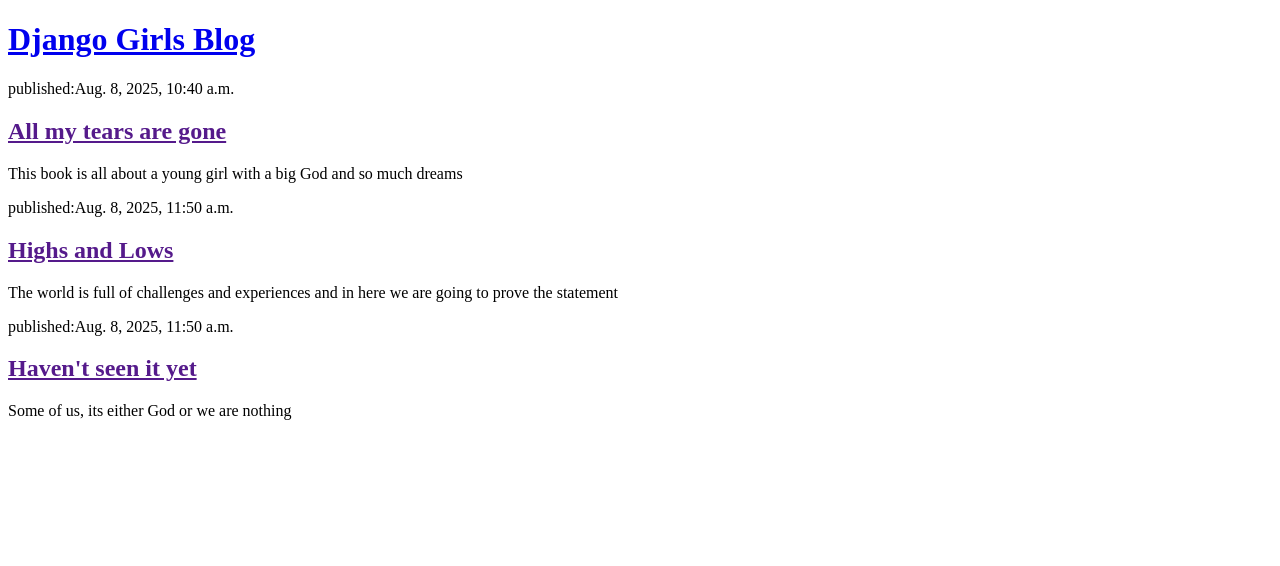
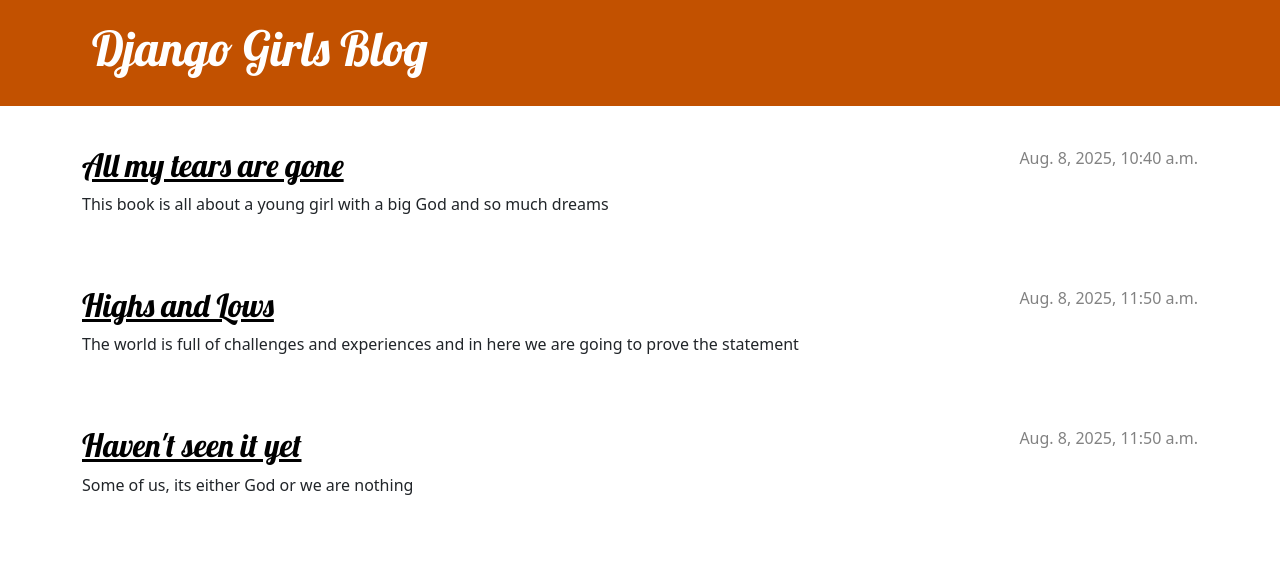
Before and after one commit to tina-codertz/django_blog, a Django app: page / in a window 1280 px wide. Shown: the top 566 px of the page. Run offline with Django 5.2, Linux system fonts and the light colour scheme; data comes from the database, SQL or seed files in the repository.

Commit message:
added view and template for detailed blog posts as well as a css for the site

```diff
--- /dev/null
+++ b/blog/static/css/blog.css
@@ -0,0 +1,71 @@
+.page-header {
+    background-color: #C25100;
+    margin-top: 0;
+    margin-bottom: 40px;
+    padding: 20px 20px 20px 40px;
+}
+
+.page-header h1,
+.page-header h1 a,
+.page-header h1 a:visited,
+.page-header h1 a:active {
+    color: #ffffff;
+    font-size: 36pt;
+    text-decoration: none;
+}
+
+h1,
+h2,
+h3,
+h4 {
+    font-family: 'Lobster', cursive;
+}
+
+.date {
+    color: #828282;
+}
+
+.save {
+    float: right;
+}
+
+.post-form textarea,
+.post-form input {
+    width: 100%;
+}
+
+.top-menu,
+.top-menu:hover,
+.top-menu:visited {
+    color: #ffffff;
+    float: right;
+    font-size: 26pt;
+    margin-right: 20px;
+}
+
+.post {
+    margin-bottom: 70px;
+}
+
+.post h2 a,
+.post h2 a:visited {
+    color: #000000;
+}
+
+.post > .date,
+.post > .actions {
+    float: right;
+}
+
+.btn-secondary,
+.btn-secondary:visited {
+    color: #C25100;
+    background: none;
+    border-color: #C25100;
+    margin-left: 15px;
+}
+
+.btn-secondary:hover {
+    color: #FFFFFF;
+    background-color: #C25100;
+}
--- /dev/null
+++ b/blog/templates/blog/base.html
@@ -0,0 +1,25 @@
+{% load static %}
+<!DOCTYPE html>
+<html>
+    <head>
+        <title>Django Girls blog</title>
+        <link rel="stylesheet" href="https://cdn.jsdelivr.net/npm/bootstrap@5.3.3/dist/css/bootstrap.min.css" integrity="sha384-QWTKZyjpPEjISv5WaRU9OFeRpok6YctnYmDr5pNlyT2bRjXh0JMhjY6hW+ALEwIH" crossorigin="anonymous">
+        <link rel="stylesheet" href="https://fonts.googleapis.com/css?family=Lobster&subset=latin,latin-ext">
+        <link rel="stylesheet" href="{% static 'css/blog.css' %}">
+    </head>
+   <body>
+    <header class="page-header">
+      <div class="container">
+          <h1><a href="/">Django Girls Blog</a></h1>
+      </div>
+    </header>
+    <main class="container">
+        <div class="row">
+            <div class="col">
+            {% block content %}
+            {% endblock %}
+            </div>
+        </div>
+    </main>
+</body>
+</html>
--- a/blog/templates/blog/post_list.html
+++ b/blog/templates/blog/post_list.html
@@ -1,40 +1,13 @@
-<!DOCTYPE html>
-<html lang="en">
-  <head>
-    <meta charset="UTF-8" />
-    <meta name="viewport" content="width=device-width, initial-scale=1.0" />
-    <title>Authors</title>
-  </head>
-  <body>
+{% extends 'blog/base.html' %}
 
-   <!-- <header>
-    <h1><a href="/">Django Girls Blog</a></h1>
-    <p>Sharing our journey in web development and beyond</p>
- </header>
-
-
-    <article>
-    <time>published: 14.06.2014, 12:14</time>
-    <h2><a href="">My first post</a></h2>
-    <p>Aenean eu leo quam. Pellentesque ornare sem lacinia quam venenatis vestibulum...</p>
+{% block content %}
+{% for post in posts %}
+    <article class="post">
+        <time class="date">
+            {{ post.published_date }}
+        </time>
+        <h2><a href="{% url 'post_detail' pk=post.pk%}"">{{ post.title }}</a></h2>
+        <p>{{ post.text|linebreaksbr }}</p>
     </article>
-
-    <article>
-      <time>published: 14.06.2014, 12:14</time>
-      <h2><a href="">My second post</a></h2>
-      <p> This is my second book that is published  </p>
-    </article> -->
-
-    <header>
-        <h1><a href="/">Django Girls Blog</a></h1>
-    </header>
-
-     {% for post in posts %}
-     <article>
-        <time>published:{{post.published_date}}</time>
-        <h2><a href="">{{post.title}}</a></h2>
-        <p>{{post.text|linebreaksbr}}</p>
-     </article>
-     {% endfor %}
-  </body>
-</html>
+{% endfor %}
+{% endblock %}
--- a/blog/urls.py
+++ b/blog/urls.py
@@ -3,4 +3,5 @@
 
 urlpatterns = [
     path('', views.post_list, name = 'post_list'),
+    path('post/<int:pk>/', views.post_detail,name='post_detail'),
 ]
--- a/blog/views.py
+++ b/blog/views.py
@@ -1,4 +1,4 @@
-from django.shortcuts import render
+from django.shortcuts import render, get_object_or_404
 from .models import Post
 from django.utils import timezone
 
@@ -6,3 +6,7 @@
 def post_list(request):
     posts = Post.objects.filter(published_date__lte=timezone.now()).order_by('published_date')
     return render(request, 'blog/post_list.html', {'posts':posts})
+
+def post_detail(request,pk):
+    post = get_object_or_404(Post, pk=pk)
+    return render(request, 'blog/post_detail.html',{'post':post})
```
Also changed, not shown: blog/templates/blog/post_detail.html (added, +13 -0 lines).
